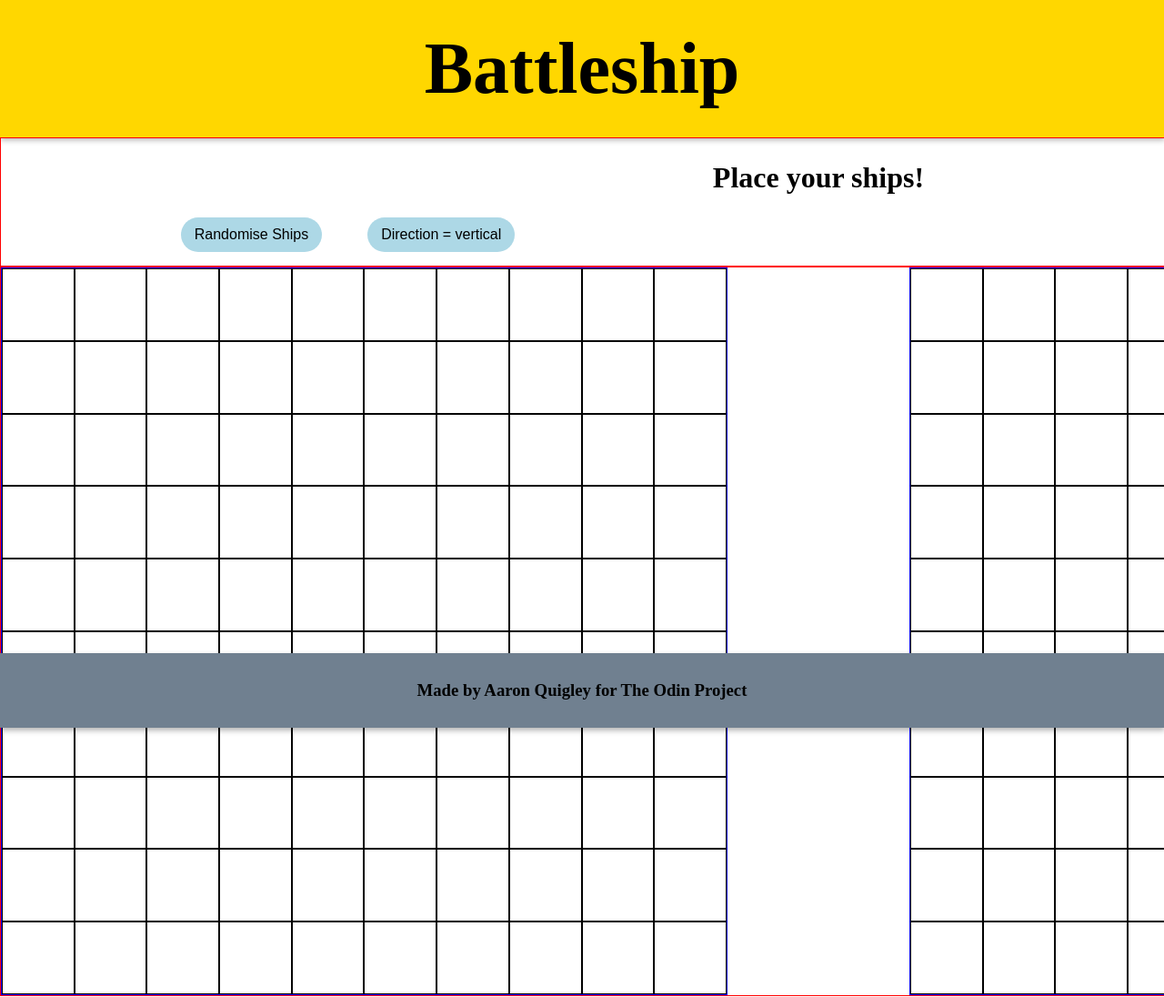
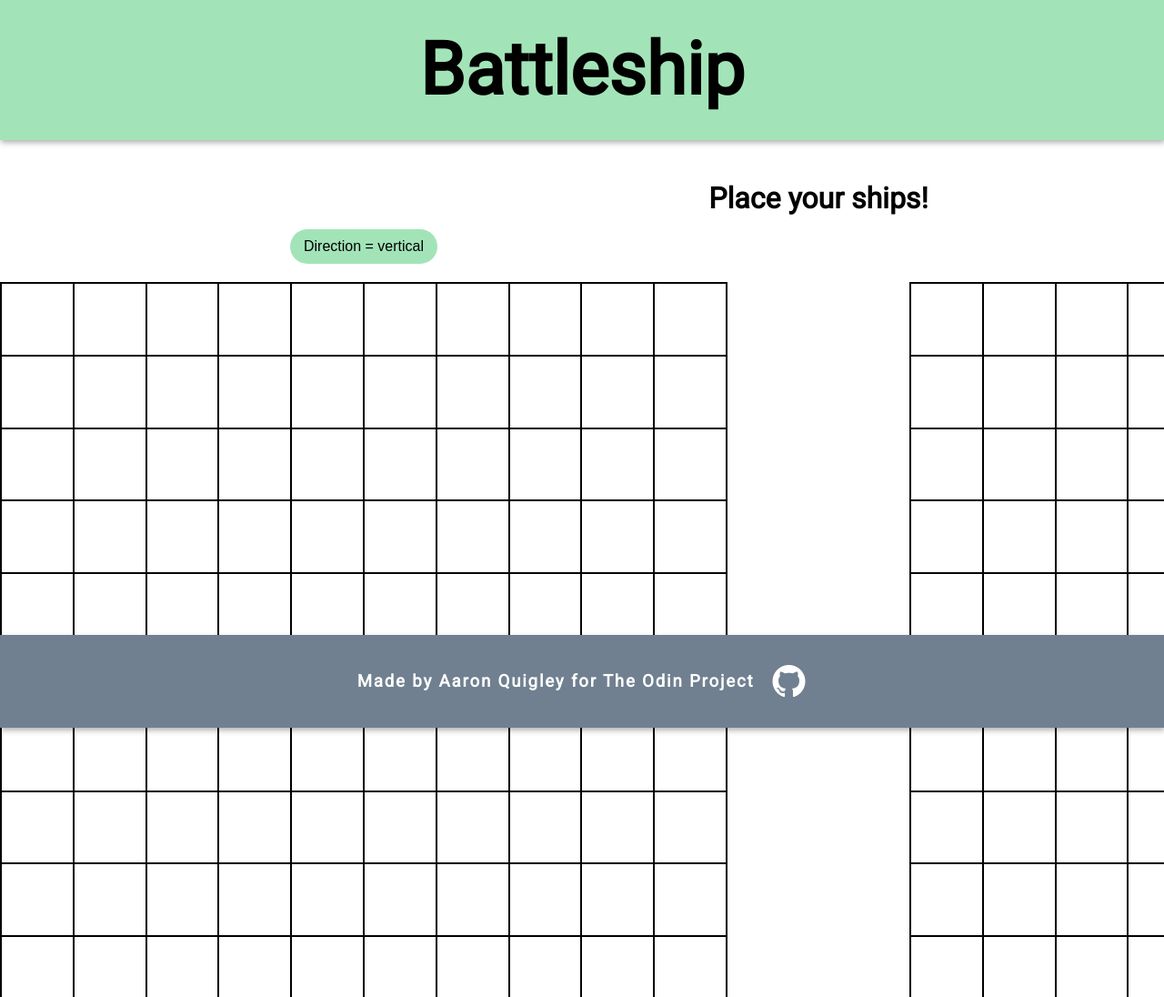
Before and after one commit to aaaronq/battleship, a website with bundled scripts: page index.html in a window 1280 px wide. Shown: the top 1096 px of the page at 91% size. Built offline with nearby package versions, Linux system fonts and the light colour scheme.

Commit message:
Polish css

```diff
--- a/DOM.js
+++ b/DOM.js
@@ -196,8 +196,6 @@ const DOM = (function DOM() {
         });
     }
 
-    const randomShipsBtn = document.getElementById('randomShips');
-
     return {
         getClick,
         getUserInput,
@@ -205,8 +203,7 @@ const DOM = (function DOM() {
         displayMessage,
         placeShips,
         getDirection,
-        placeShip,
-        randomShipsBtn
+        placeShip
     };
 })();
 
--- a/index.html
+++ b/index.html
@@ -6,6 +6,8 @@
         <meta name="viewport" content="width=device-width, initial-scale=1.0" />
         <title>Battleship</title>
         <link rel="stylesheet" href="styles.css"/>
+        <link rel="stylesheet" href="https://fonts.googleapis.com/css?family=Roboto">
+        <link rel="stylesheet" href="https://maxcdn.bootstrapcdn.com/font-awesome/4.4.0/css/font-awesome.min.css">
         <script src="index.js" type="module" defer></script>
     </head>
     <body>
@@ -16,7 +18,6 @@
             <div class="container">
                 <h2 id="displayMessage">Place your ships!</h2>
                 <div class="btns">
-                    <button id="randomShips">Randomise Ships</button>
                     <button id="changeDirection">Direction = vertical</button>
                 </div>
             </div>
@@ -27,6 +28,7 @@
         </main>
         <footer>
             <h3>Made by Aaron Quigley for The Odin Project</h3>
+            <i class="fa fa-github github"></i>
         </footer>
     </body>
 </html>
--- a/styles.css
+++ b/styles.css
@@ -6,35 +6,39 @@
     box-sizing: border-box;
 }
 
+body {
+    font-family: Roboto;
+}
+
 header {
     padding: 30px;
-    background-color: gold;
+    background-color: #a2e4b8;
     text-align: center;
     box-shadow: 1px 3px 6px rgb(0, 0, 0, 0.3);
 }
 
 header h1 {
     font-size: 5rem;
+    color: black;
 }
 
 main h2 {
-    margin-top: 25px;
-    margin-bottom: 25px;
+    margin-top: 45px;
+    margin-bottom: 15px;
     font-size: 2rem;
 }
 
 .container {
     margin: 0 auto;
     width: 1800px;
-    border: 1px solid red;
     text-align: center;
 }
 
 .btns {
-    margin-left: 11%;
+    width: 800px;
     display: flex;
-    gap: 50px;
-    margin-bottom: 15px;
+    justify-content: center;
+    margin-bottom: 20px;
 }
 
 button {
@@ -43,13 +47,12 @@ button {
     border: 0;
     border-radius: 100vw;
     padding: 10px 15px;
-    background-color: lightblue;
+    background-color: #a2e4b8;
 }
 
 button:active {
     transform: scale(0.95);
 }
-
 
 .grid-container {
     display: flex;
@@ -59,12 +62,12 @@ button:active {
 .grid {
     width: 800px;
     height: 800px;
-    border: 1px solid blue;
+    border: 1px solid black;
     display: grid;
     grid-template-columns: repeat(10, 1fr);
 }
 
-.square{
+.square {
     border: 1px solid black;
 }
 
@@ -105,11 +108,21 @@ button:active {
 
 footer {
     position: fixed;
+    display: flex;
+    justify-content: center;
+    align-items: center;
+    gap: 20px;
     left: 0;
     bottom: 0;
     width: 100%;
     padding: 30px;
+    color: white;
+    letter-spacing: 0.2ch;
     background-color: slategray;
     text-align: center;
     box-shadow: 1px 3px 6px rgb(0, 0, 0, 0.3);
 }
+
+footer > .github {
+    font-size: 42px;
+}
```
